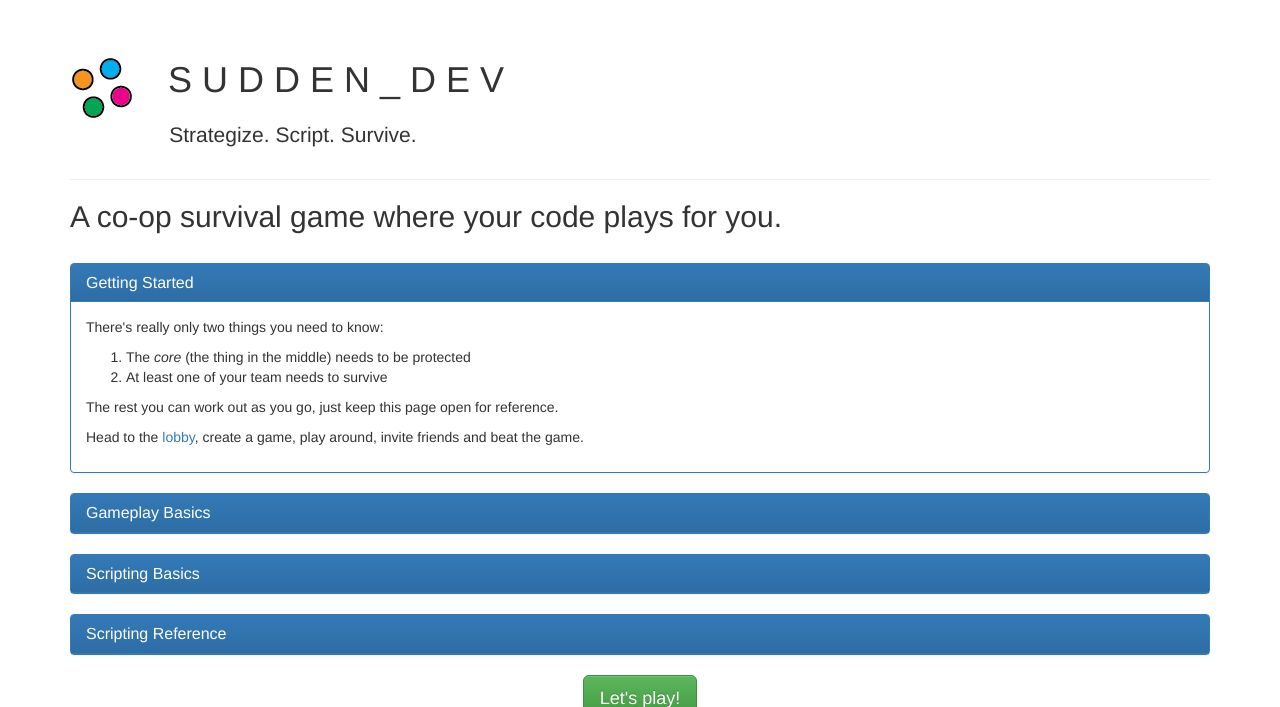
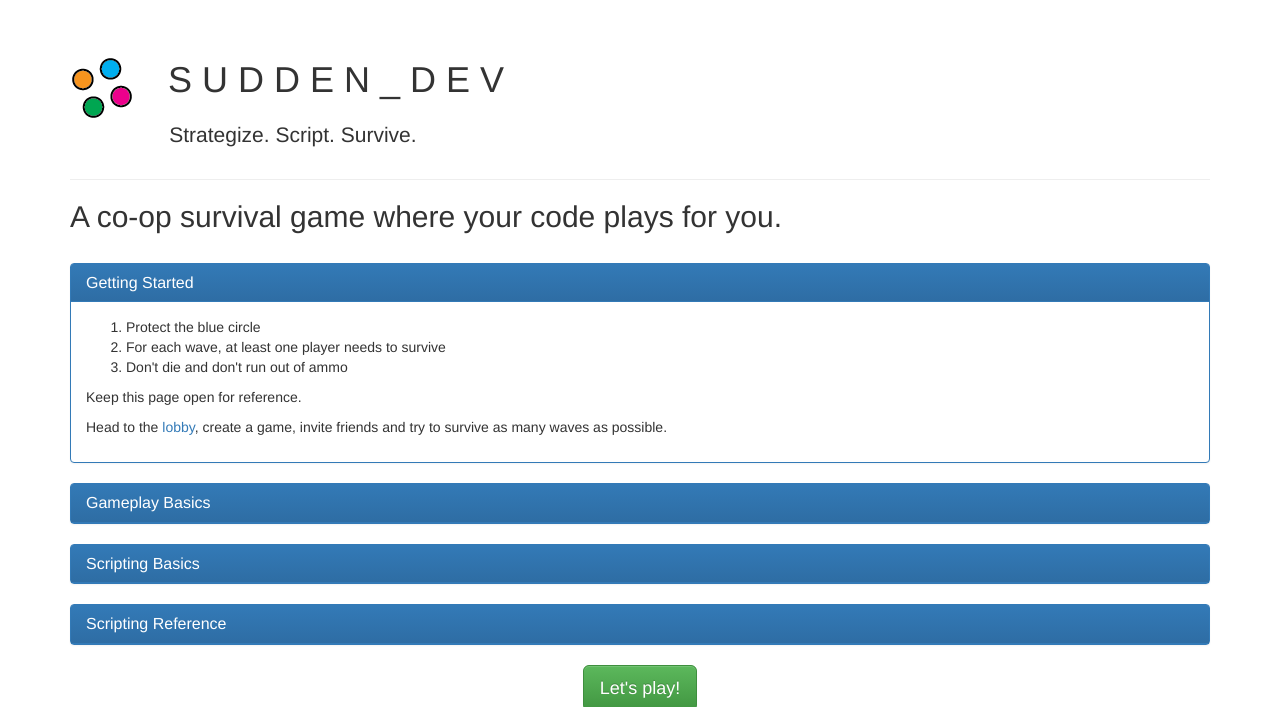
Before and after one commit to SuddenDevs/SuddenDev, a Flask app: page /docs in a window 1280 px wide. Shown: the top 707 px of the page. Run offline with Flask 2, Linux system fonts and the light colour scheme; parts of the project's set-up code (start-up, migrations or seed data) failed here and were passed over; some libraries are stand-ins or nearby versions.

Commit message:
[TB] modify docs intro

```diff
--- a/suddendev/templates/docs.html
+++ b/suddendev/templates/docs.html
@@ -18,14 +18,14 @@
             </div>
           <div id="collapseZero" class="panel-collapse collapse in">
             <div class="panel-body">
-	      <p>There's really only two things you need to know:</p>
 	      <ol>
-		<li>The <i>core</i> (the thing in the middle) needs to be protected</li>
-		<li>At least one of your team needs to survive</li>
+		<li>Protect the blue circle</li>
+		<li>For each wave, at least one player needs to survive</li>
+                <li>Don't die and don't run out of ammo</li>
 	      </ol>
 
-	      <p>The rest you can work out as you go, just keep this page open for reference.</p>
-	      <p>Head to the <a href={{ url_for('.lobby') }}>lobby</a>, create a game, play around, invite friends and beat the game.</p>
+	      <p>Keep this page open for reference.</p>
+	      <p>Head to the <a href={{ url_for('.lobby') }}>lobby</a>, create a game, invite friends and try to survive as many waves as possible.</p>
 	    </div>
           </div>
         </div>
@@ -43,15 +43,15 @@
 	      <ol>
 		<li>Move (obviously)</li>
 		<li>See what's nearby</li>
-		<li>Fire at close-by soulless enemy triangles</li>
-		<li>Message other fierce little triangles (your team)</li>
+		<li>Attack enemy triangles</li>
+		<li>Message other little triangles (your team)</li>
 	      </ol>
-	      <p>Your triangle has finite health and ammo, but can replenish both via grabbing pickups.</p>
-	      <p>You will form a team of triangles to defend the circular <i>core</i> from oncoming waves.</p>
+	      <p>Your triangle has finite health and ammo, but can replenish both by grabbing pickups.</p>
+	      <p>You can form a team of triangles to defend the circle from incoming waves.</p>
 	      <p>At the end of each wave, you are reborn with full health, ready to fight again.
-	      The ultimate aim is to clear all the waves, and beat the stage. It's <b>hard</b>.</p>
+	      The ultimate aim is to clear as many waves as possible. Each wave is harder than the last. </p>
 
-	      <p>You'll need as much help as possible (up to 3 team-mates), and some clever strategies to get there.
+	      <p>You'll need as much help as possible (up to 3 team-mates), and some clever strategies to succeed.
 	      Give it your best shot, and have fun!</p>
 	    </div>
           </div>
@@ -66,24 +66,25 @@
           </div>
           <div id="collapseTwo" class="panel-collapse collapse">
             <div class="panel-body">
-                In order to control your character, you will have to write a script - a series of instructions which will tell your bot where to go and what to do. This script will have to be written in Python, which is a widely used programming language. If you don't know how to write Python, don't worry - there are plenty of resources online as well as examples below to help you get started.<br><br>
+                This is a game about writing scripts. Your script will tell your triangle what to do and where to go.
+                You'll be writing in <b>Python</b>, a popular scripting language. There are plenty of resources online, as well as examples below, to help you get started.<br><br>
 
-                <b> The basics </b><br>
-                In your script, only one function is required:<br>
+                <b> The Basics </b><br>
+                In your script, you only need to define one function:<br>
                 <code><b>update(player, delta)</b></code>
                 <br><br>
+                This function will be called 30 times per second when the game is running. What you write in it will determine how your triangle behaves.
+                The <code>player</code> object is a reference to your character, and <code>delta</code> is the time, in seconds, since the last frame. This will be really handy later on.
 
-                This function will dictate what your character does every frame. You will probably want to instruct your bot to either go somewhere or shoot something. You might want to make use of these functions:<br><br>
-                <b><code>move_to(self, entity)</code></b><br>
-                <b><code>shoot(self, enemy)</code></b><br>
+                We've provided some built-in functions to help you get started:
+                <b><code>move_to(position)</code></b><br>
+                <b><code>shoot(entity)</code></b><br>
                 <br>
-                To explain what the arguments represent, it's important to note that everything in the game is an 'Entity'. Every entity has a set of attributes that you can access freely (and in some cases modify), such as their position, velocity or health. So if you have a reference to a powerup's entity, by calling<br><br>
+                Everything in the game is an 'Entity' - pickups, players, enemies, and the core. Every entity has a attributes that you can read such as position, velocity and health. So if you have a reference to a powerup that you want to grab, call<br><br>
 
-                <code>move_to(self, powerup)</code><br><br>
+                <code>move_to(somePowerup.pos)</code><br><br>
 
-                your character will move towards the powerup. If you prefer to deal with coordinates directly, every entity's position can be accessed by their '.pos' attribute, e.g. powerup.pos. This returns a Vector, which has a x and a y attribute. Therefore, calling<br><br>
-
-                <code>move_to_pos(self, powerup.pos)</code><br><br>
+                to make your character move towards the powerup. This function just sets the velocity of your character to be towards the powerup.
 
                 also moves your bot towards the powerup. Similarly, you can use the<br><br>
                 <code>move_from(self, entity)</code>
```
Also changed, not shown: suddendev/game/util.py (+4 -23 lines).
